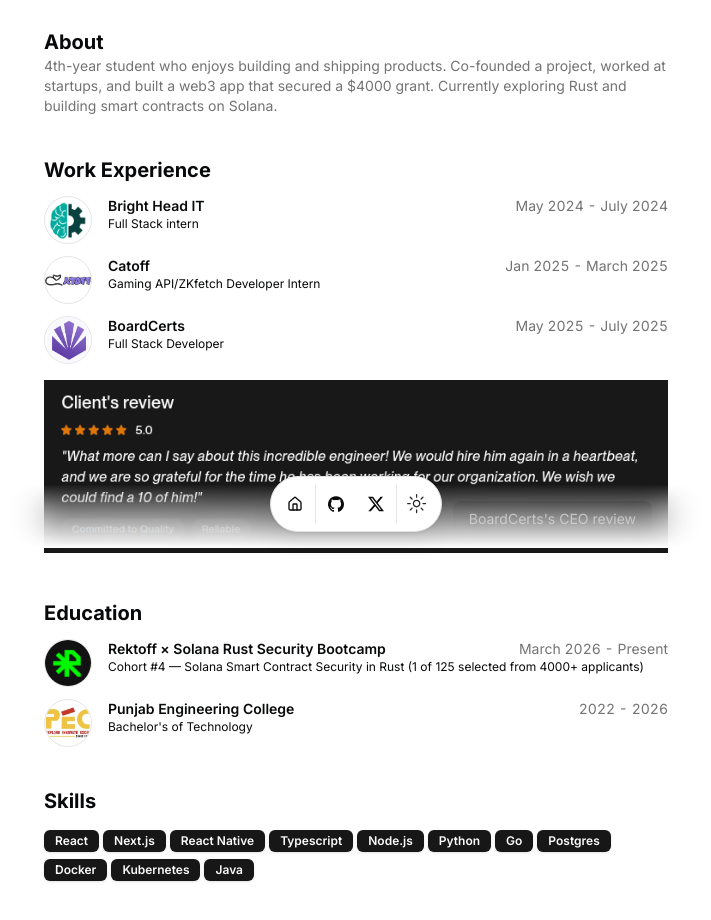
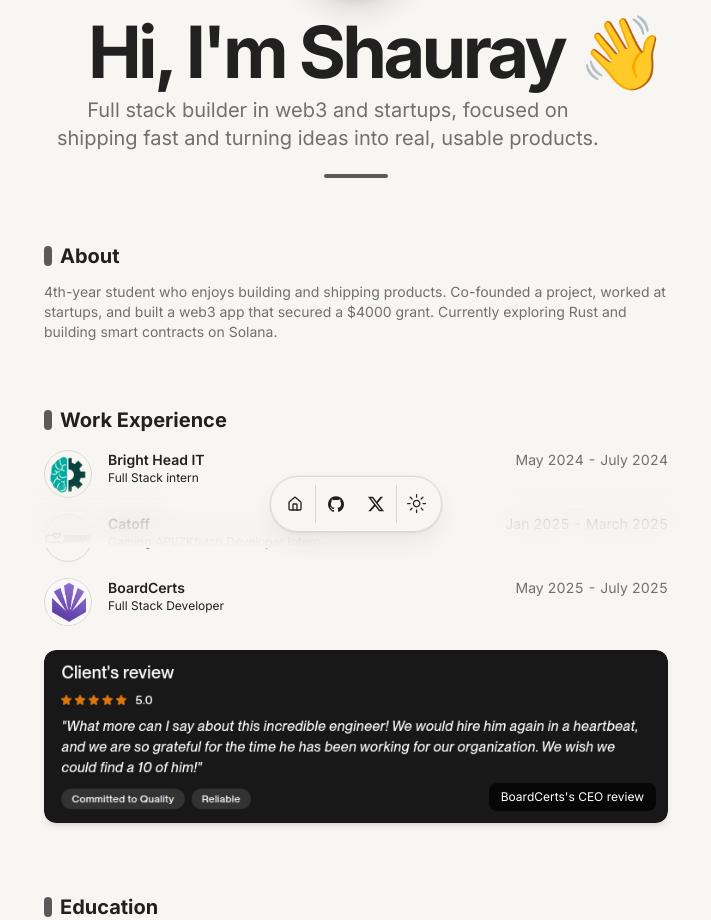
Before and after one commit to Shauray018/YetAnotherPortfolio, a Next.js app: page / in a window 1280 px wide. Shown: the part 252-1172 px from the top of the page, without its empty margins (284-995 px from the left). Built offline with nearby package versions, Linux system fonts and the light colour scheme.

Commit message:
chore: changed ui a lil bit

```diff
--- a/src/app/globals.css
+++ b/src/app/globals.css
@@ -4,65 +4,65 @@
 
 @layer base {
     :root {
-      --background: 0 0% 100%;
-      --foreground: 210 11.1% 3.53%;
+      --background: 40 30% 96%;
+      --foreground: 0 0% 13%;
 
-      --card: 0 0% 100%;
-      --card-foreground: 210 11.1% 3.53%;
+      --card: 38 25% 98%;
+      --card-foreground: 0 0% 13%;
 
-      --popover: 0 0% 100%;
-      --popover-foreground: 210 11.1% 3.53%;
+      --popover: 38 25% 98%;
+      --popover-foreground: 0 0% 13%;
 
-      --primary: 0 0% 9%;
-      --primary-foreground: 0 0% 98%;
+      --primary: 0 0% 13%;
+      --primary-foreground: 40 30% 96%;
 
-      --secondary: 0 0% 96.1%;
-      --secondary-foreground: 0 0% 9%;
+      --secondary: 36 18% 90%;
+      --secondary-foreground: 0 0% 13%;
 
-      --muted: 0 0% 96.1%;
-      --muted-foreground: 0 0% 45.1%;
+      --muted: 36 18% 90%;
+      --muted-foreground: 0 0% 44%;
 
-      --accent: 0 0% 96.1%;
-    --accent-foreground: 0 0% 9%;
+      --accent: 0 0% 35%;
+      --accent-foreground: 40 30% 96%;
 
       --destructive: 0 84.2% 60.2%;
       --destructive-foreground: 0 0% 98%;
 
-      --border: 0 0% 89.8%;
-      --input: 0 0% 89.8%;
-      --ring: 0 0% 3.9%;
+      --border: 36 14% 84%;
+      --input: 36 14% 84%;
+      --ring: 0 0% 35%;
 
       --radius: 0.5rem;
     }
 
     .dark {
-      --background: 210 11.1% 3.53%;
-      --foreground: 0 0% 98%;
+      --background: 0 0% 10%;
+      --foreground: 38 20% 92%;
 
-      --card: 210 11.1% 3.53%;
-      --card-foreground: 0 0% 98%;
+      --card: 0 0% 13%;
+      --card-foreground: 38 20% 92%;
 
-      --popover: 210 11.1% 3.53%;
-      --popover-foreground: 0 0% 98%;
+      --popover: 0 0% 13%;
+      --popover-foreground: 38 20% 92%;
 
-      --primary: 0 0% 98%;
-      --primary-foreground: 0 0% 9%;
+      --primary: 38 20% 92%;
+      --primary-foreground: 0 0% 10%;
 
-      --secondary: 0 0% 14.9%;
-      --secondary-foreground: 0 0% 98%;
+      --secondary: 0 0% 17%;
+      --secondary-foreground: 38 20% 92%;
 
-      --muted: 0 0% 14.9%;
-      --muted-foreground: 0 0% 63.9%;
+      --muted: 0 0% 17%;
+      --muted-foreground: 36 10% 56%;
 
-      --accent: 0 0% 14.9%;
-      --accent-foreground: 0 0% 98%;
+      --accent: 36 15% 70%;
+      --accent-foreground: 0 0% 10%;
 
       --destructive: 0 62.8% 30.6%;
       --destructive-foreground: 0 0% 98%;
 
-      --border: 0 0% 14.9%;
-      --input: 0 0% 14.9%;
-      --ring: 0 0% 83.1%;
+      --border: 0 0% 19%;
+      --input: 0 0% 19%;
+      --ring: 36 15% 70%;
     }
   }
 
@@ -72,6 +72,7 @@
     }
     body {
       @apply bg-background text-foreground;
+      font-feature-settings: "rlig" 1, "calt" 1;
     }
   }
 
@@ -119,15 +120,11 @@
     @apply inline-block w-4 mr-4 text-right text-gray-500;
   }
 
-  code {
-    counter-reset: line;
-  }
+  code { counter-reset: line; }
 
   code > [data-line]::before {
     counter-increment: line;
     content: counter(line);
-
-  /* Other styling */
     display: inline-block;
     width: 1rem;
     margin-right: 2rem;
@@ -135,10 +132,5 @@
     color: gray;
   }
 
-code[data-line-numbers-max-digits="2"] > [data-line]::before {
-  width: 2rem;
-}
-
-code[data-line-numbers-max-digits="3"] > [data-line]::before {
-  width: 3rem;
-}
+  code[data-line-numbers-max-digits="2"] > [data-line]::before { width: 2rem; }
+  code[data-line-numbers-max-digits="3"] > [data-line]::before { width: 3rem; }
--- a/src/app/page.tsx
+++ b/src/app/page.tsx
@@ -14,52 +14,64 @@
 
 export default function Page() {
   return (
-    <main className="flex flex-col min-h-[100dvh] space-y-10">
+    <main className="flex flex-col min-h-[100dvh] space-y-16">
+      {/* HERO — centered, avatar on top */}
       <section id="hero">
-        <div className="mx-auto w-full max-w-2xl space-y-8">
-          <div className="gap-2 flex justify-between">
-            <div className="flex-col flex flex-1 space-y-1.5">
+        <div className="mx-auto w-full max-w-2xl">
+          <div className="flex flex-col items-center justify-center text-center space-y-5 pt-4">
+            <BlurFade delay={BLUR_FADE_DELAY}>
+              <Avatar className="size-36 border-4 border-accent shadow-xl ring-2 ring-accent/30">
+                <AvatarImage alt={DATA.name} src={DATA.avatarUrl} />
+                <AvatarFallback className="text-3xl">{DATA.initials}</AvatarFallback>
+              </Avatar>
+            </BlurFade>
+            <div className="space-y-2">
               <BlurFadeText
-                delay={BLUR_FADE_DELAY}
-                className="text-3xl font-bold tracking-tighter sm:text-5xl xl:text-6xl/none"
+                delay={BLUR_FADE_DELAY * 2}
+                className="text-4xl ml-10 font-bold tracking-tighter sm:text-6xl xl:text-7xl/none"
                 yOffset={8}
                 text={`Hi, I'm ${DATA.name.split(" ")[0]} 👋`}
               />
               <BlurFadeText
-                className="max-w-[600px] md:text-xl"
-                delay={BLUR_FADE_DELAY}
+                className="max-w-[560px] md:text-xl text-muted-foreground"
+                delay={BLUR_FADE_DELAY * 3}
                 text={DATA.description}
               />
             </div>
-            <BlurFade delay={BLUR_FADE_DELAY}>
-              <Avatar className="size-28 border">
-                <AvatarImage alt={DATA.name} src={DATA.avatarUrl} />
-                <AvatarFallback>{DATA.initials}</AvatarFallback>
-              </Avatar>
+            {/* Amber accent line */}
+            <BlurFade delay={BLUR_FADE_DELAY * 4}>
+              <div className="w-16 h-1 rounded-full bg-accent" />
             </BlurFade>
           </div>
         </div>
       </section>
+
       <section id="about">
-        <BlurFade delay={BLUR_FADE_DELAY * 3}>
-          <h2 className="text-xl font-bold">About</h2>
+        <div className="mx-auto w-full max-w-2xl">
+          <BlurFade delay={BLUR_FADE_DELAY * 5}>
+            <h2 className="text-xl font-bold mb-3 flex items-center gap-2">
+              <span className="w-2 h-5 rounded-sm bg-accent inline-block" />
+              About
+            </h2>
           </BlurFade>
-        <BlurFade delay={BLUR_FADE_DELAY * 4}>
+          <BlurFade delay={BLUR_FADE_DELAY * 6}>
             <Markdown className="prose max-w-full text-pretty font-sans text-sm text-muted-foreground dark:prose-invert">
               {DATA.summary}
             </Markdown>
           </BlurFade>
+        </div>
       </section>
+
       <section id="work">
-        <div className="flex min-h-0 flex-col gap-y-3">
-          <BlurFade delay={BLUR_FADE_DELAY * 5}>
-            <h2 className="text-xl font-bold">Work Experience</h2>
+        <div className="mx-auto w-full max-w-2xl flex min-h-0 flex-col gap-y-4">
+          <BlurFade delay={BLUR_FADE_DELAY * 7}>
+            <h2 className="text-xl font-bold flex items-center gap-2">
+              <span className="w-2 h-5 rounded-sm bg-accent inline-block" />
+              Work Experience
+            </h2>
           </BlurFade>
           {DATA.work.map((work, id) => (
-            <BlurFade
-              key={work.company}
-              delay={BLUR_FADE_DELAY * 6 + id * 0.05}
-            >
+            <BlurFade key={work.company} delay={BLUR_FADE_DELAY * 8 + id * 0.05}>
               <ResumeCard
                 key={work.company}
                 logoUrl={work.logoUrl}
@@ -73,37 +85,27 @@
               />
             </BlurFade>
           ))}
-        </div>
-        <BlurFade
-              delay={BLUR_FADE_DELAY * 7}
-            >
-            <div className="relative inline-block mt-4">
-              <Image height={500} width={1000} src="/Review.png" alt="" />
-              <div className="
-                absolute bottom-2 right-2
-                bg-black/70 text-white
-                px-2 py-1 text-xs
-                rounded-md
-
-                sm:bottom-4 sm:right-4
-                sm:px-4 sm:py-2 sm:text-sm
-                sm:rounded-lg
-              ">
+          <BlurFade delay={BLUR_FADE_DELAY * 9}>
+            <div className="relative inline-block mt-2 rounded-xl overflow-hidden shadow-md">
+              <Image height={500} width={1000} src="/Review.png" alt="CEO Review" className="rounded-xl" />
+              <div className="absolute bottom-3 right-3 bg-black/70 text-white px-3 py-1.5 text-xs rounded-lg backdrop-blur-sm">
                 BoardCerts&apos;s CEO review
               </div>
             </div>
           </BlurFade>
+        </div>
       </section>
+
       <section id="education">
-        <div className="flex min-h-0 flex-col gap-y-3">
-          <BlurFade delay={BLUR_FADE_DELAY * 7}>
-            <h2 className="text-xl font-bold">Education</h2>
+        <div className="mx-auto w-full max-w-2xl flex min-h-0 flex-col gap-y-4">
+          <BlurFade delay={BLUR_FADE_DELAY * 10}>
+            <h2 className="text-xl font-bold flex items-center gap-2">
+              <span className="w-2 h-5 rounded-sm bg-accent inline-block" />
+              Education
+            </h2>
           </BlurFade>
           {DATA.education.map((education, id) => (
-            <BlurFade
-              key={education.school}
-              delay={BLUR_FADE_DELAY * 8 + id * 0.05}
-            >
+            <BlurFade key={education.school} delay={BLUR_FADE_DELAY * 11 + id * 0.05}>
               <ResumeCard
                 key={education.school}
                 href={education.href}
@@ -117,45 +119,47 @@
           ))}
         </div>
       </section>
+
       <section id="skills">
-        <div className="flex min-h-0 flex-col gap-y-3">
-          <BlurFade delay={BLUR_FADE_DELAY * 9}>
-            <h2 className="text-xl font-bold">Skills</h2>
+        <div className="mx-auto w-full max-w-2xl flex min-h-0 flex-col gap-y-4">
+          <BlurFade delay={BLUR_FADE_DELAY * 12}>
+            <h2 className="text-xl font-bold flex items-center gap-2">
+              <span className="w-2 h-5 rounded-sm bg-accent inline-block" />
+              Skills
+            </h2>
           </BlurFade>
-          <div className="flex flex-wrap gap-1">
+          <div className="flex flex-wrap gap-1.5">
             {DATA.skills.map((skill, id) => (
-              <BlurFade key={skill} delay={BLUR_FADE_DELAY * 10 + id * 0.05}>
-                <Badge key={skill}>{skill}</Badge>
+              <BlurFade key={skill} delay={BLUR_FADE_DELAY * 13 + id * 0.05}>
+                <Badge key={skill} variant="secondary" className="px-2.5 py-1 text-xs">
+                  {skill}
+                </Badge>
               </BlurFade>
             ))}
           </div>
         </div>
       </section>
+
       <section id="projects">
         <div className="space-y-12 w-full py-12">
-          <BlurFade delay={BLUR_FADE_DELAY * 11}>
+          <BlurFade delay={BLUR_FADE_DELAY * 14}>
             <div className="flex flex-col items-center justify-center space-y-4 text-center">
               <div className="space-y-2">
-                <div className="inline-block rounded-lg bg-foreground text-background px-3 py-1 text-sm">
+                <div className="inline-block rounded-full bg-accent text-accent-foreground px-4 py-1 text-sm font-medium">
                   My Projects
                 </div>
                 <h2 className="text-3xl font-bold tracking-tighter sm:text-5xl">
                   Check out my latest work
                 </h2>
-                <p className="text-muted-foreground md:text-xl/relaxed lg:text-base/relaxed xl:text-xl/relaxed">
-                  I&apos;ve worked on a variety of projects, from simple
-                  websites to complex web applications. Here are a few of my
-                  favorites.
+                <p className="text-muted-foreground md:text-xl/relaxed lg:text-base/relaxed xl:text-xl/relaxed max-w-xl mx-auto">
+                  I&apos;ve worked on a variety of projects, from simple websites to complex web applications.
                 </p>
               </div>
             </div>
           </BlurFade>
-          <div className="grid grid-cols-1 gap-3 sm:grid-cols-2 max-w-[800px] mx-auto">
+          <div className="grid grid-cols-1 gap-4 sm:grid-cols-2 max-w-[800px] mx-auto">
             {DATA.projects.map((project, id) => (
-              <BlurFade
-                key={project.title}
-                delay={BLUR_FADE_DELAY * 12 + id * 0.05}
-              >
+              <BlurFade key={project.title} delay={BLUR_FADE_DELAY * 15 + id * 0.05}>
                 <ProjectCard
                   href={project.href}
                   key={project.title}
@@ -172,35 +176,32 @@
           </div>
         </div>
       </section>
+
       <section id="hackathons">
         <div className="space-y-12 w-full py-12">
-          <BlurFade delay={BLUR_FADE_DELAY * 13}>
+          <BlurFade delay={BLUR_FADE_DELAY * 16}>
             <div className="flex flex-col items-center justify-center space-y-4 text-center">
               <div className="space-y-2">
-                <div className="inline-block rounded-lg bg-foreground text-background px-3 py-1 text-sm">
+                <div className="inline-block rounded-full bg-accent text-accent-foreground px-4 py-1 text-sm font-medium">
                   Hackathons
                 </div>
                 <h2 className="text-3xl font-bold tracking-tighter sm:text-5xl">
                   I like building things
                 </h2>
-                <p className="text-muted-foreground md:text-xl/relaxed lg:text-base/relaxed xl:text-xl/relaxed">
+                <p className="text-muted-foreground md:text-xl/relaxed lg:text-base/relaxed xl:text-xl/relaxed max-w-xl mx-auto">
                   During my time in university, I attended{" "}
                   {DATA.hackathons.length}+ hackathons. People from around the
                   country would come together and build incredible things in 2-3
                   days. It was eye-opening to see the endless possibilities
-                  brought to life by a group of motivated and passionate
-                  individuals.
+                  brought to life by motivated individuals.
                 </p>
               </div>
             </div>
           </BlurFade>
-          <BlurFade delay={BLUR_FADE_DELAY * 14}>
+          <BlurFade delay={BLUR_FADE_DELAY * 17}>
             <ul className="mb-4 ml-4 divide-y divide-dashed border-l">
               {DATA.hackathons.map((project, id) => (
-                <BlurFade
-                  key={project.title + project.dates}
-                  delay={BLUR_FADE_DELAY * 15 + id * 0.05}
-                >
+                <BlurFade key={project.title + project.dates} delay={BLUR_FADE_DELAY * 18 + id * 0.05}>
                   <HackathonCard
                     title={project.title}
                     description={project.description}
@@ -215,11 +216,12 @@
           </BlurFade>
         </div>
       </section>
+
       <section id="contact">
         <div className="grid items-center justify-center gap-4 px-4 text-center md:px-6 w-full py-12">
-          <BlurFade delay={BLUR_FADE_DELAY * 16}>
-            <div className="space-y-3">
-              <div className="inline-block rounded-lg bg-foreground text-background px-3 py-1 text-sm">
+          <BlurFade delay={BLUR_FADE_DELAY * 19}>
+            <div className="space-y-4">
+              <div className="inline-block rounded-full bg-accent text-accent-foreground px-4 py-1 text-sm font-medium">
                 Contact
               </div>
               <h2 className="text-3xl font-bold tracking-tighter sm:text-5xl">
@@ -227,14 +229,10 @@
               </h2>
               <p className="mx-auto max-w-[600px] text-muted-foreground md:text-xl/relaxed lg:text-base/relaxed xl:text-xl/relaxed">
                 Feel free to reach out{" "}
-                <Link
-                  href={DATA.contact.social.X.url}
-                  className="text-blue-500 hover:underline"
-                >
+                <Link href={DATA.contact.social.X.url} className="text-accent font-medium hover:underline underline-offset-4">
                   with a direct message on Twitter
                 </Link>{" "}
-                if you&apos;d like to chat, and I&apos;ll respond as soon as I
-                can.
+                if you&apos;d like to chat, and I&apos;ll respond as soon as I can.
               </p>
             </div>
           </BlurFade>
--- a/src/components/resume-card.tsx
+++ b/src/components/resume-card.tsx
@@ -44,7 +44,7 @@
       className="block cursor-pointer"
       onClick={handleClick}
     >
-      <Card className="flex">
+      <Card className="flex bg-inherit">
         <div className="flex-none">
           <Avatar className="border size-12 m-auto bg-muted-background dark:bg-foreground">
             <AvatarImage
```
Lines whose indentation alone changed are shown as unchanged.
